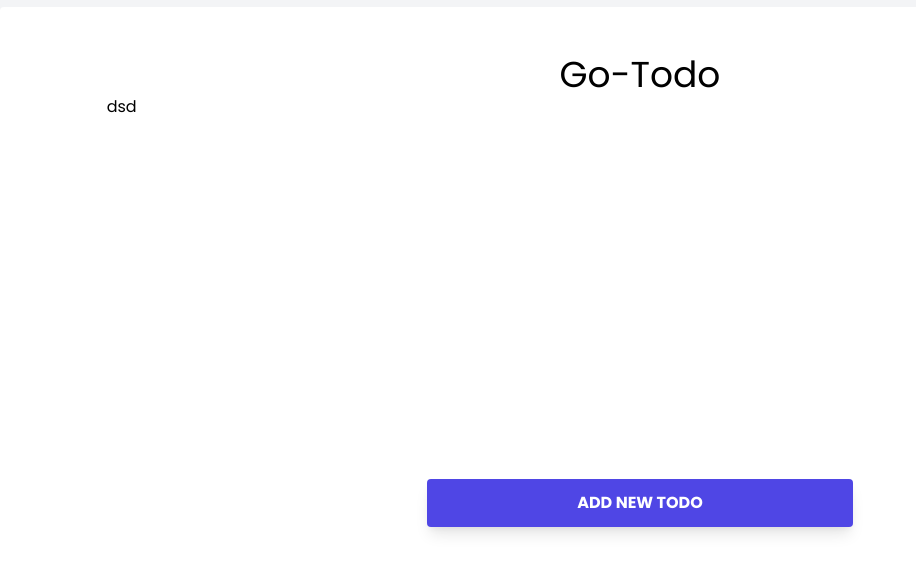
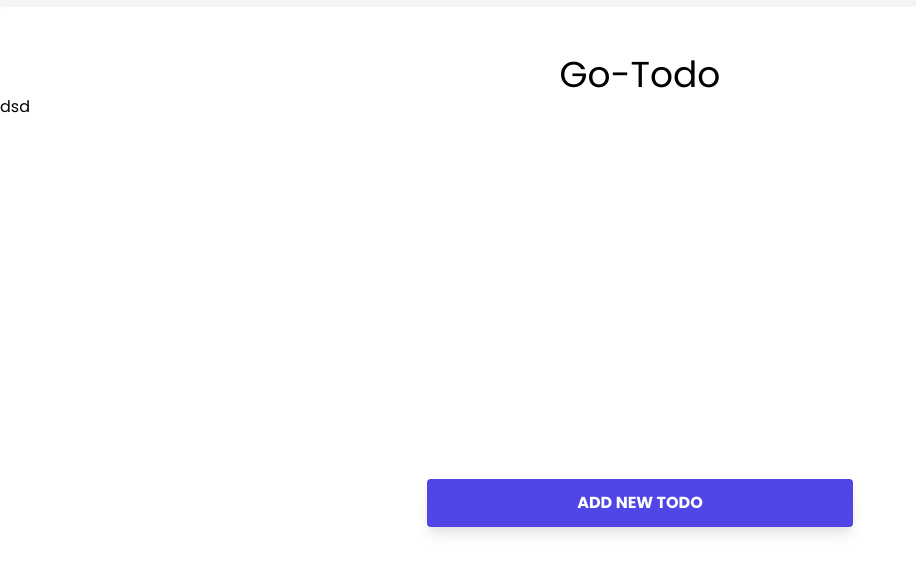
Before and after one commit to djboboch/go-todo-frontend, a Vue app: page / in a window 1280 px wide. Shown: the part 137-706 px from the top of the page, without its empty margins (0-916 px from the left). Built offline with nearby package versions, Linux system fonts and the light colour scheme.

Commit message:
Changed how the board content starts

```diff
--- a/src/components/Board.vue
+++ b/src/components/Board.vue
@@ -3,7 +3,7 @@
     class="col-span-full grid grid-cols-12 row-span-1 h-auto w-full rounded bg-white mt-36 py-12"
   >
     <h1 class="col-span-full text-center text-4xl">Go-Todo</h1>
-    <div class="col-span-10 col-start-2 row-start-2 h-96">
+    <div class="col-span-full row-start-2 h-96">
       <slot></slot>
     </div>
 
```
